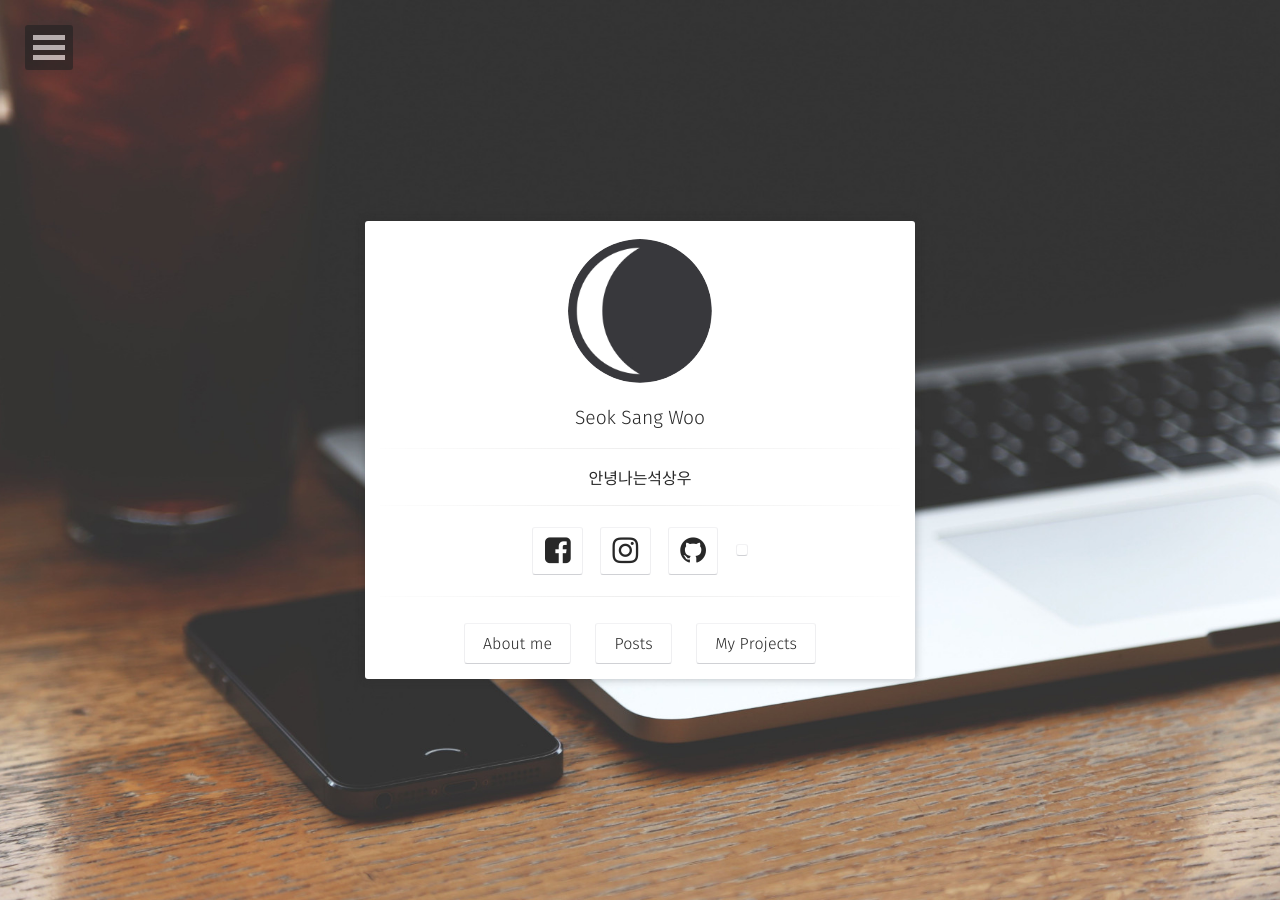
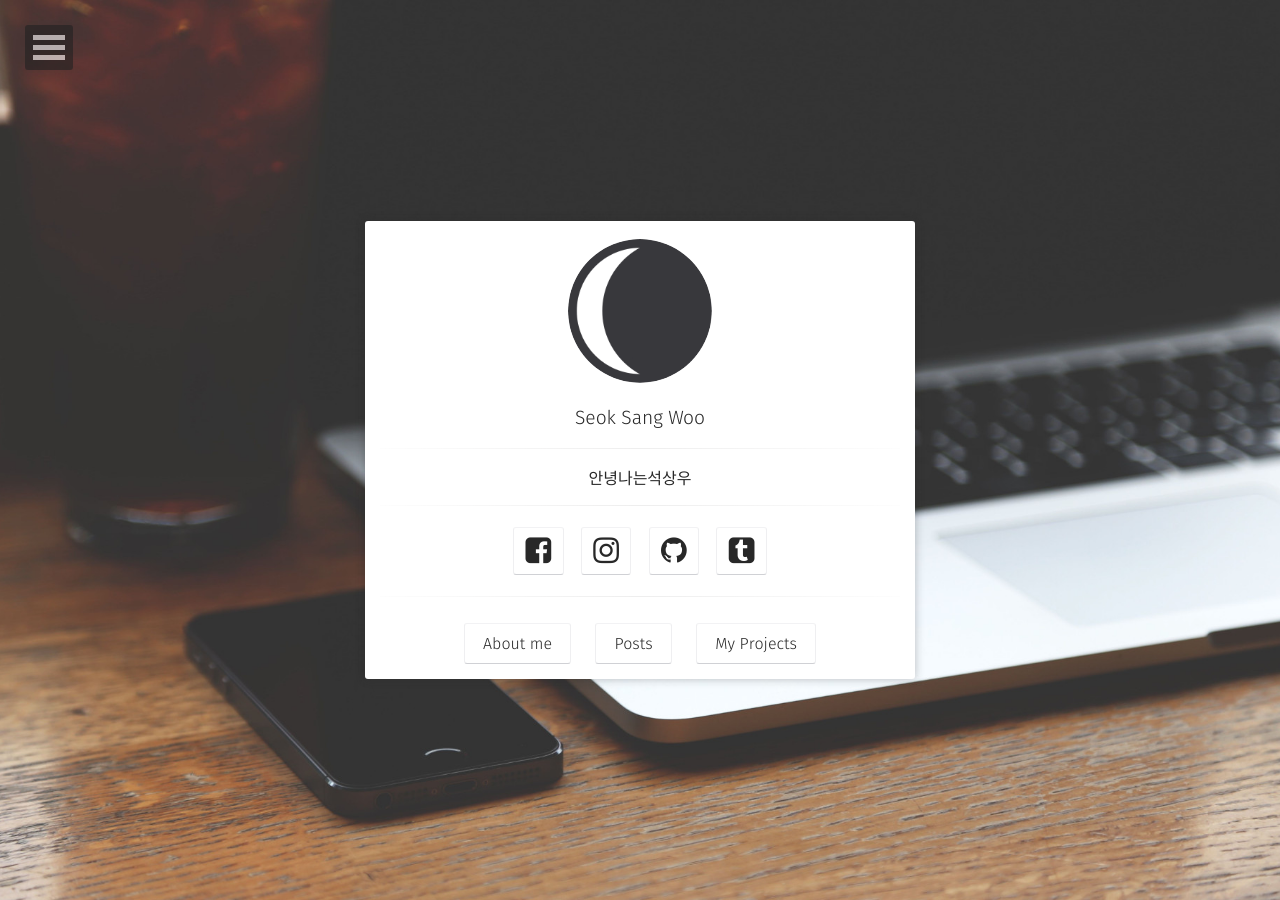
Before and after one commit to sangwoo24/sangwoo24.github.io, a Jekyll site: the page built from index.html, in a window 1280 px wide. Built offline with Jekyll 4.4.1, drawn with Linux system fonts in a browser that asks for light colours; some web fonts are replaced.

Commit message:
Update social-links.html

```diff
--- a/_includes/social-links.html
+++ b/_includes/social-links.html
@@ -25,5 +25,5 @@
                         {% if site.keybase %}<a class="social-btn" href="https://keybase.io/{{ site.keybase }}" target="_blank" rel="noopener noreferrer"><i class="fa fa-fw fa-key"></i></a>{% endif %}
                         {% if site.xmpp %}<a class="social-btn" href="xmpp:{{ site.xmpp }}" target="_blank" rel="noopener noreferrer"><i class="fa fa-fw fa-lightbulb-o"></i></a>{% endif %}
                         {% if site.hackernews %}<a class="social-btn" href="https://news.ycombinator.com/user?id={{ site.hackernews }}" target="_blank" rel="noopener noreferrer"><i class="fa fa-fw fa-hacker-news"></i></a>{% endif %}
-                        {% if site.tistory %}<a class="social-btn" href="https://{{site.tistory}}.tistory.com" target="_blank" rel="noopener noreferrer"><i class="fad fa-blog"></i></a>{% endif %}
+                        {% if site.tistory %}<a class="social-btn" href="https://{{site.tistory}}.tistory.com" target="_blank" rel="noopener noreferrer"><i class="fa fa-fw fa-tumblr-square"></i></a>{% endif %}
                     </h3>
```
